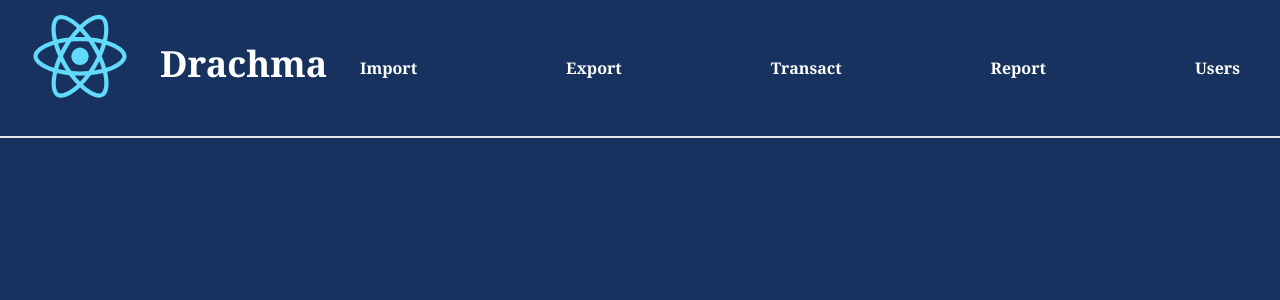
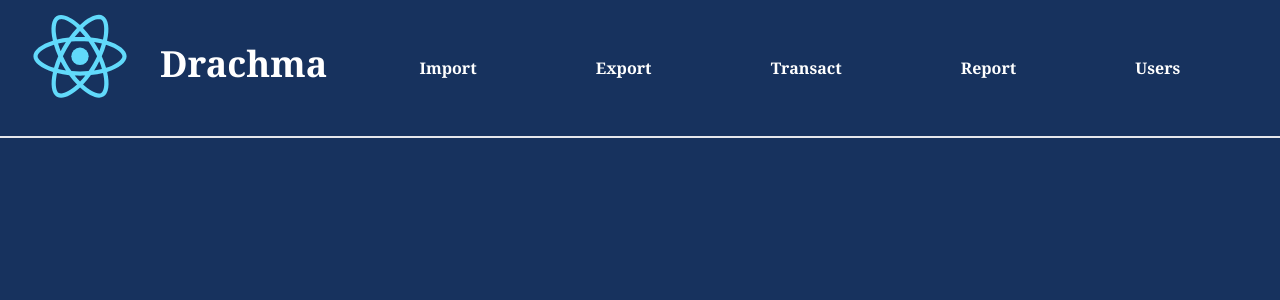
Before and after one commit to BetaGammaEpsilon-com/drachma-frontend, a React (Create React App) app: page /report in a window 1280 px wide. Shown: the top 300 px of the page. Built offline with nearby package versions, Linux system fonts and the light colour scheme; no server answers.

Commit message:
minor style change

```diff
--- a/src/Components/OtherComponenets/NavBar.jsx
+++ b/src/Components/OtherComponenets/NavBar.jsx
@@ -4,7 +4,7 @@ import { Link } from "react-router-dom";
 const NavBar = () => {
 
     return (
-        <div className='flex text-center justify-between px-10 col-span-6 py-14 font-semibold'>
+        <div className='flex text-center justify-around px-10 col-span-6 py-14 font-semibold'>
             <div className='hover:text-yellow-500'>
                 Import
             </div>
```
